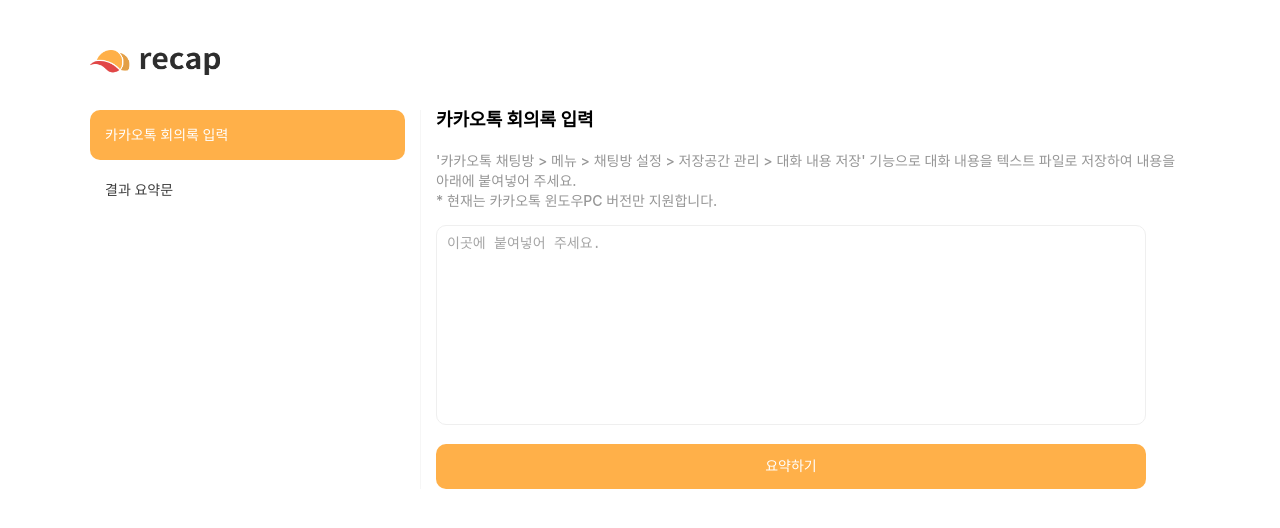
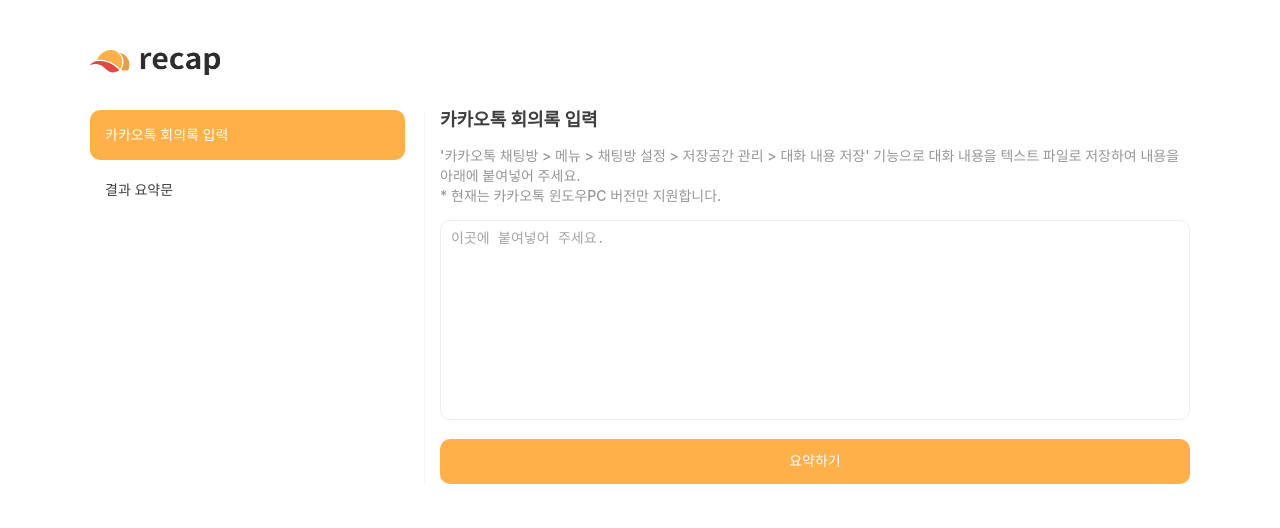
Before and after one commit to hu6r1s/content-summary-FE, a React (Create React App) app: page / in a window 1280 px wide. Shown: the top 528 px of the page. Built offline with nearby package versions, Linux system fonts and the light colour scheme.

Commit message:
[fix] design

```diff
--- a/src/styles/Main.ts
+++ b/src/styles/Main.ts
@@ -37,6 +37,7 @@
 export const ReportWrap = styled.div`
   border-left: 1px #f6f6f6 solid;
   padding-left: 15px;
+  width: 770px;
 `;
 
 export const TitleWrap = styled.div`
@@ -48,7 +49,8 @@
   font-weight: 700;
   font-size: 18px;
   line-height: 20.27px;
-  margin-bottom: 20px;
+  margin-bottom: 15px;
+  color: #3e3e3e;
 `;
 
 export const SubTitle = styled.div`
@@ -58,7 +60,7 @@
 `;
 
 export const TextArea = styled.textarea`
-  width: 710px !important;
+  width: 750px;
   height: 200px;
   border-radius: 10px;
   border: 1px solid #efefef;
@@ -82,7 +84,7 @@
 `;
 
 export const Button = styled.button`
-  width: 710px;
+  width: 750px;
   height: 45px;
   border-radius: 10px;
   background-color: #ffb049;
@@ -134,7 +136,7 @@
   border-radius: 10px;
   background-color: #f6f6f6;
   padding: 15px;
-  margin-top: 15px;
+  margin-top: 12px;
 `;
 
 export const ContentTitle = styled.div`
@@ -152,7 +154,11 @@
   line-height: 25px;
   letter-spacing: 0em;
   text-align: left;
-  margin-top: 10px;
   max-width: 710px;
   color: #3e3e3e;
+
+  ul {
+    margin: 0;
+    padding: 0 20px;
+  }
 `;
```
